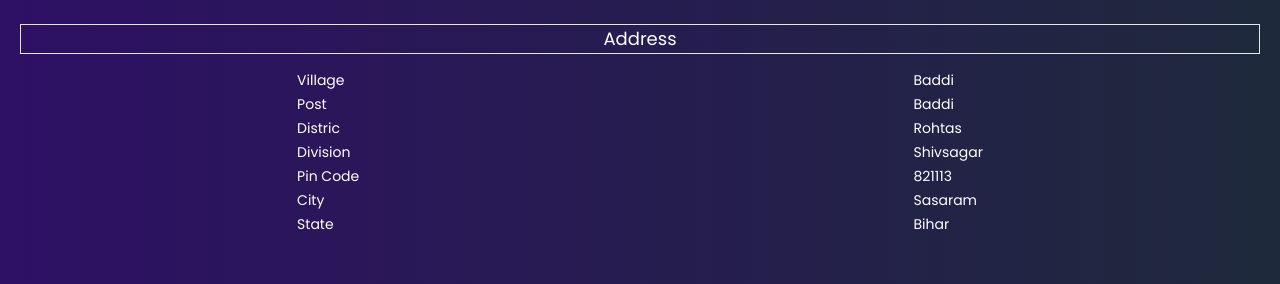
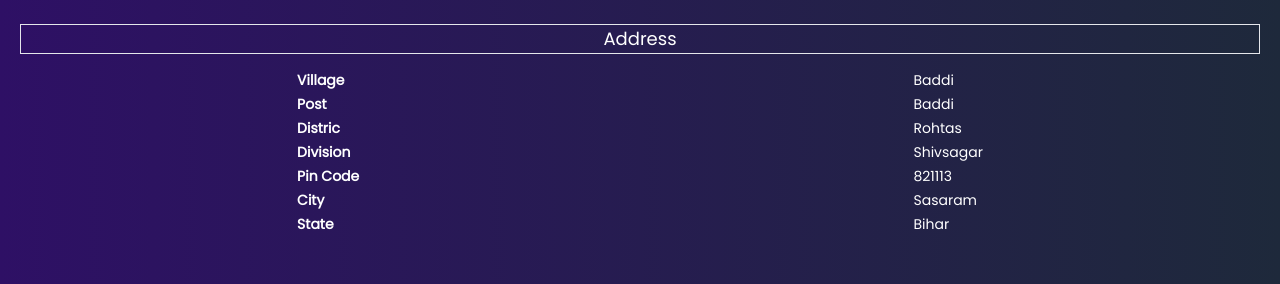
Before and after one commit to Satyendra0007/portofolio, a website built with Vite: page about.html in a window 1280 px wide. Shown: the part 466-750 px from the top of the page. Built offline with nearby package versions, Linux system fonts and the light colour scheme.

Commit message:
modified about page

```diff
--- a/about.html
+++ b/about.html
@@ -70,10 +70,11 @@
         </div>
       </div>
     </section>
+
     <section class="Address p-5 ">
       <h1 class="my-3 border text-center md:text-lg">Address</h1>
       <div class="flex justify-around text-sm mt-4">
-        <div class="tittle flex flex-col gap-y-1">
+        <div class="tittle flex flex-col font-bold gap-y-1">
           <span>Village</span>
           <span>Post</span>
           <span>Distric</span>
@@ -93,6 +94,7 @@
         </div>
       </div>
     </section>
+
   </main>
 
   <footer class="pt-10">
```
